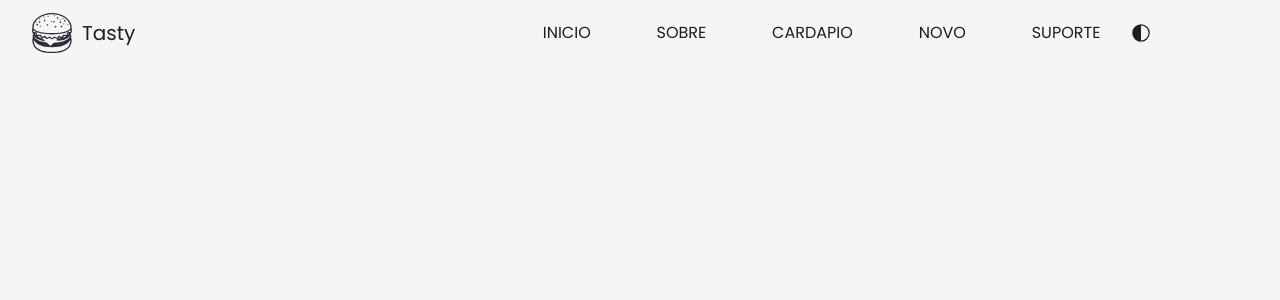
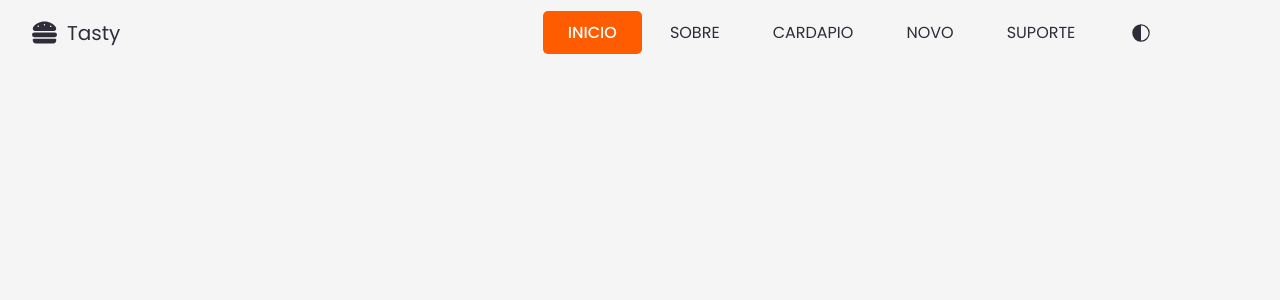
Before and after one commit to Alexsandro-ms/TastyFood, a React (Create React App) app: page / in a window 1280 px wide. Shown: the top 300 px of the page. Built offline with nearby package versions, Linux system fonts and the light colour scheme.

Commit message:
🍔 Logo change; active link menu.

```diff
--- a/src/components/Logo/index.js
+++ b/src/components/Logo/index.js
@@ -1,13 +1,14 @@
-import React from "react";
+import React, { useContext, useEffect, useState } from "react";
 import { Link } from "react-router-dom";
 
-import LogoImg from "../../assets/images/logo.svg";
 import { Img } from "./style";
+import { FaHamburger } from "react-icons/fa";
 
 function Logo() {
+  const [mode, setMode] = useState([]);
   return (
     <Img>
-      <img src={LogoImg} title={"hamburguer"} alt={"logo hamburguer"} />
+      <FaHamburger />
       <span>Tasty</span>
     </Img>
   );
--- a/src/components/Logo/style.js
+++ b/src/components/Logo/style.js
@@ -4,6 +4,10 @@ export const Img = styled.div`
   display: flex;
   align-items: center;
   justify-content: center;
+  svg {
+    font-size: 25px;
+    color: ${(props) => props.theme.colors.font};
+  }
   span {
     color: ${(props) => props.theme.colors.font};
     font-size: 1.25rem;
--- a/src/components/NavBar/index.js
+++ b/src/components/NavBar/index.js
@@ -1,25 +1,24 @@
 import React from "react";
-import { NavLink } from "react-router-dom";
-import { Nav } from "./style";
+import { ItemLinks, Nav } from "./style";
 
 function NavBar() {
   return (
     <Nav>
       <ul>
         <li>
-          <NavLink to="/">Inicio</NavLink>
+          <ItemLinks to="/">Inicio</ItemLinks>
         </li>
         <li>
-          <NavLink to="/">Sobre</NavLink>
+          <ItemLinks to="/about">Sobre</ItemLinks>
         </li>
         <li>
-          <NavLink to="/">Cardapio</NavLink>
+          <ItemLinks to="/menu">Cardapio</ItemLinks>
         </li>
         <li>
-          <NavLink to="/">Novo</NavLink>
+          <ItemLinks to="/new-products">Novo</ItemLinks>
         </li>
         <li>
-          <NavLink to="/">Suporte</NavLink>
+          <ItemLinks to="/suport">Suporte</ItemLinks>
         </li>
       </ul>
     </Nav>
--- a/src/components/NavBar/style.js
+++ b/src/components/NavBar/style.js
@@ -1,4 +1,5 @@
 import styled from "styled-components";
+import { NavLink } from "react-router-dom";
 
 export const Nav = styled.nav`
   width: 100%;
@@ -9,13 +10,19 @@ export const Nav = styled.nav`
     justify-content: space-between;
     list-style: none;
   }
-  li {
-    a {
-      text-decoration: none;
-      color: ${(props) => props.theme.colors.font};
-      font-weight: 400;
-      font-size: 1rem;
-      text-transform: uppercase;
-    }
+`;
+
+export const ItemLinks = styled(NavLink)`
+  text-decoration: none;
+  color: ${(props) => props.theme.colors.font};
+  font-weight: 400;
+  font-size: 1rem;
+  text-transform: uppercase;
+  padding: 10px 25px;
+  &.active {
+    border-radius: 5px;
+    background-color: ${(props) => props.theme.colors.secundary};
+    color: white;
+    font-weight: 500;
   }
 `;
--- a/src/theme/LightTheme.js
+++ b/src/theme/LightTheme.js
@@ -1,7 +1,7 @@
 const LightTheme = {
   name: "light",
   colors: {
-    font: "#1e1e1e",
+    font: "#2E2E3A",
     secundary: "#FF5C00",
     background: "#f5f5f5",
   },
```
Also changed, not shown: src/assets/images/logo.svg (deleted).
